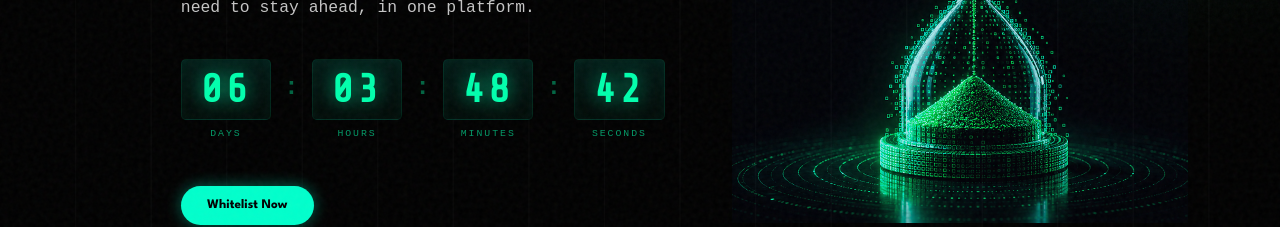
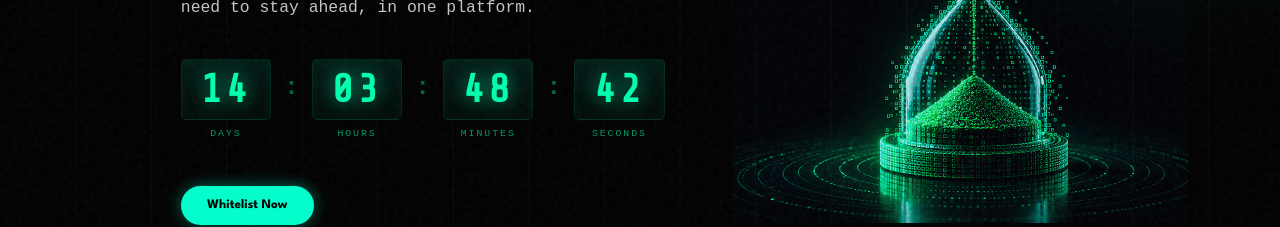
Before and after one commit to Saroj-zk/i5, a React (Vite) app: page / in a window 1280 px wide. Shown: the part 385-612 px from the top of the page. Built offline with nearby package versions, Linux system fonts and the light colour scheme; a web font is replaced by a local one.

Commit message:
update banner timer, replace site favicon, and adjust navbar social link spacing

```diff
--- a/index.html
+++ b/index.html
@@ -3,7 +3,7 @@
 
 <head>
   <meta charset="UTF-8" />
-  <link rel="icon" type="image/png" href="/src/assets/logo.png" />
+  <link rel="icon" type="image/png" href="/src/assets/fav.png" />
   <meta name="viewport" content="width=device-width, initial-scale=1.0" />
   <title>Crypto Trading Signals, Smart Alerts & Community Intelligence | I5.xyz</title>
   <meta name="description"
@@ -25,7 +25,9 @@
 
   <link rel="preconnect" href="https://fonts.googleapis.com">
   <link rel="preconnect" href="https://fonts.gstatic.com" crossorigin>
-  <link href="https://fonts.googleapis.com/css2?family=League+Spartan:wght@500;700;900&family=M+PLUS+1+Code:wght@300;400;700&display=swap" rel="stylesheet">
+  <link
+    href="https://fonts.googleapis.com/css2?family=League+Spartan:wght@500;700;900&family=M+PLUS+1+Code:wght@300;400;700&display=swap"
+    rel="stylesheet">
 
   <!-- Google tag (gtag.js) -->
   <script async src="https://www.googletagmanager.com/gtag/js?id=G-GH3DH69ZCL"></script>
--- a/src/components/Navbar.tsx
+++ b/src/components/Navbar.tsx
@@ -255,7 +255,7 @@ export function Navbar() {
           </button> */}
 
           {/* Mobile Social Links */}
-          <div className="flex items-center justify-center gap-6 mt-4 pt-4 border-t border-white/5">
+          <div className="flex items-center justify-center gap-2 mt-4 pt-4 border-t border-white/5">
             <a
               href="https://x.com/ifivelabs"
               target="_blank"
--- a/src/pages/homepage/sections/banner-section.tsx
+++ b/src/pages/homepage/sections/banner-section.tsx
@@ -10,7 +10,7 @@ export function BannerSection() {
 
   useEffect(() => {
     // Target date: July 22nd, 2026, 5:00 PM (Adapts to User's Local Timezone)
-    const targetDate = new Date(2026, 6, 23, 17, 0, 0);
+    const targetDate = new Date(2026, 6, 31, 17, 0, 0);
 
     const updateTimer = () => {
       const now = new Date();
```
Also changed, not shown: src/assets/fav.png (added).
